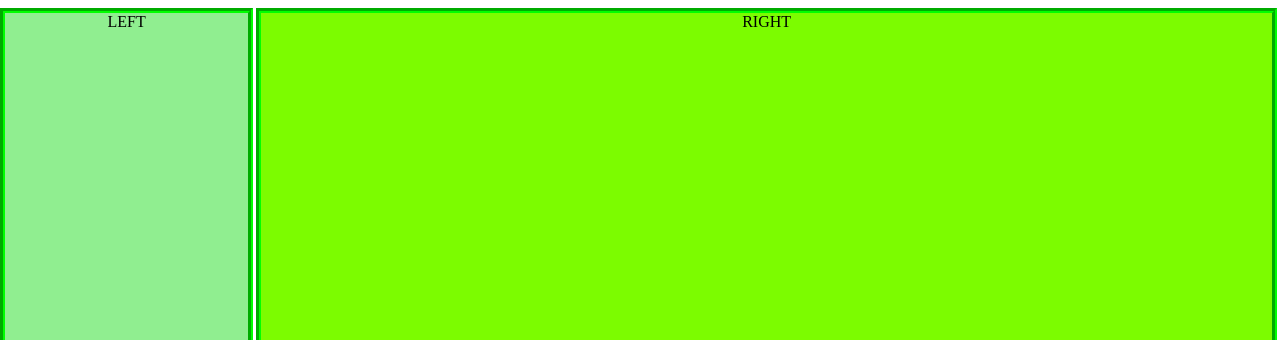
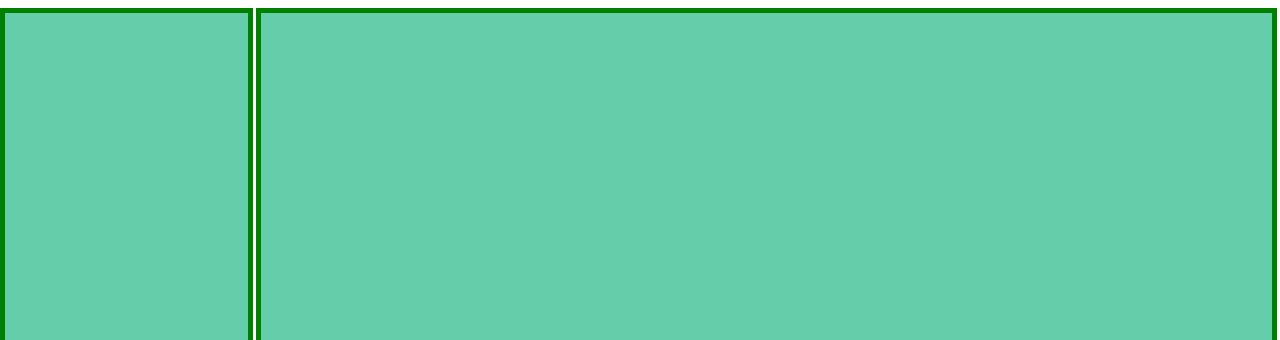
Before and after one commit to jaye-j/htmlcss, a plain HTML site: page 2column.html in a window 1280 px wide. Shown: the top 340 px of the page. Drawn offline with Linux system fonts and the light colour scheme.

Commit message:
hw 2 columns

```diff
--- a/2column.html
+++ b/2column.html
@@ -12,20 +12,22 @@
     left: 0%;
     width: 19%;
     height: 750px;
-    background-color: lightgreen;
-    border: lime groove 5px;
+    background-color: mediumaquamarine;
+    border: green solid 5px;
     text-align: center;
-
+    line-height: 700px;
+    font-size: 30px;
 }
 #right{
     position: absolute;
     left: 20%;
     width: 79%;
     height: 750px;
-    background-color: lawngreen;
-    border: lime groove 5px;
+    background-color: mediumaquamarine;
+    border: green solid 5px;
     text-align: center;
-
+    line-height: 700px;
+    font-size: 30px;
 }
 </style>
 <body>
```
